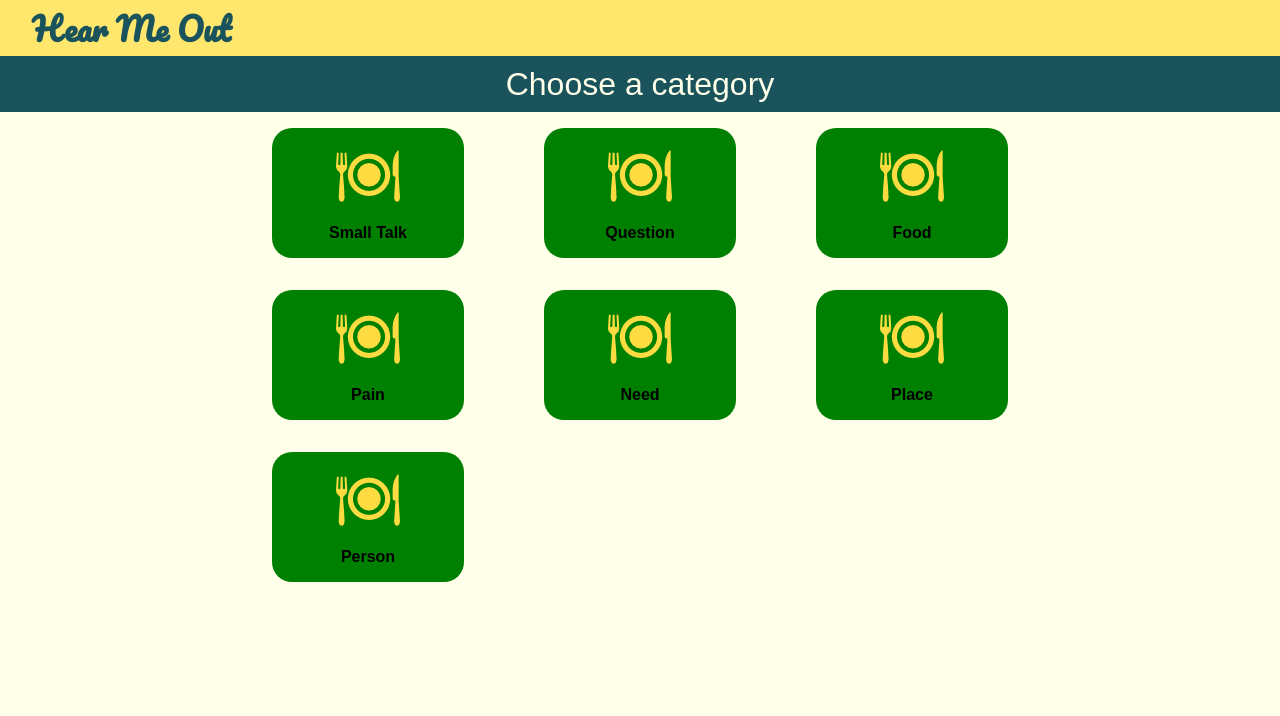
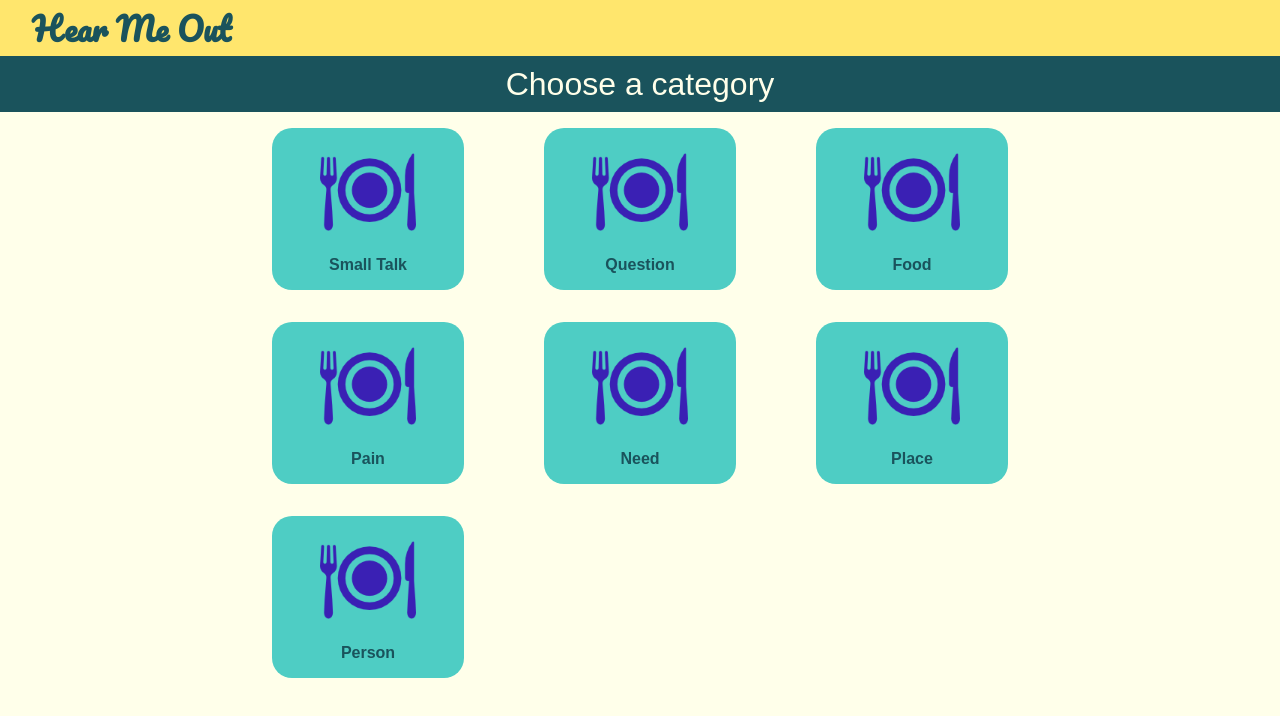
Before and after one commit to jae-huh/hear-me-out, a React (Create React App) app: page / in a window 1280 px wide. Shown: the top 716 px of the page. Built offline with nearby package versions, Linux system fonts and the light colour scheme.

Commit message:
Include objects in categories

```diff
--- a/src/App.js
+++ b/src/App.js
@@ -21,9 +21,17 @@ class App extends React.Component {
 
 
   generateButtons() {
-    const categories = ["Small Talk", "Question", "Food", "Pain", "Need", "Place", "Person"]
+    const categories = [
+      {msg: "Small Talk"},
+      {msg: "Question"},
+      {msg: "Food"},
+      {msg: "Pain"},
+      {msg: "Need"},
+      {msg: "Place"},
+      {msg: "Person"}
+    ]
     return categories.map((item) => {
-      return (<Button name={item} showMessage={this.showMessage}/>)
+      return (<Button name={item.msg} showMessage={this.showMessage}/>)
     })
   }
 
--- a/src/Button.css
+++ b/src/Button.css
@@ -1,6 +1,7 @@
 .button {
   width: 25%;
-  background-color: green;
+  background-color: #4ECDC4;
+  color: #1A535C;
   margin: 1em;
   padding: 1em 0 0 0;
   display: flex;
@@ -9,8 +10,13 @@
   align-items: center;
   border-radius: 20px;
 }
+
 .button:hover {
   cursor: pointer;
+}
+
+.btn-image {
+  width: 50%;
 }
 
 .keyword {
--- a/src/Button.js
+++ b/src/Button.js
@@ -16,7 +16,7 @@ const Button = (props) => {
 
   return (
     <div className="button" onClick={speakShowMessage}>
-      <img src={dinner} alt={props.name} />
+      <img className="btn-image" src={dinner} alt={props.name} />
       <p className="keyword">{props.name}</p>
     </div>
   )
```
Also changed, not shown: public/images/dinner.png, public/images/question-mark.png (added).
